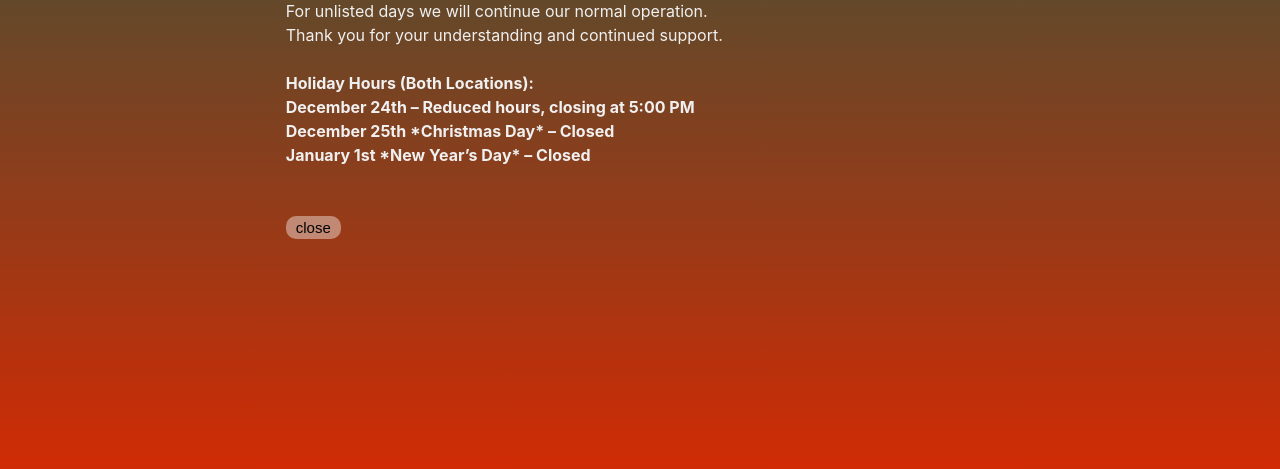
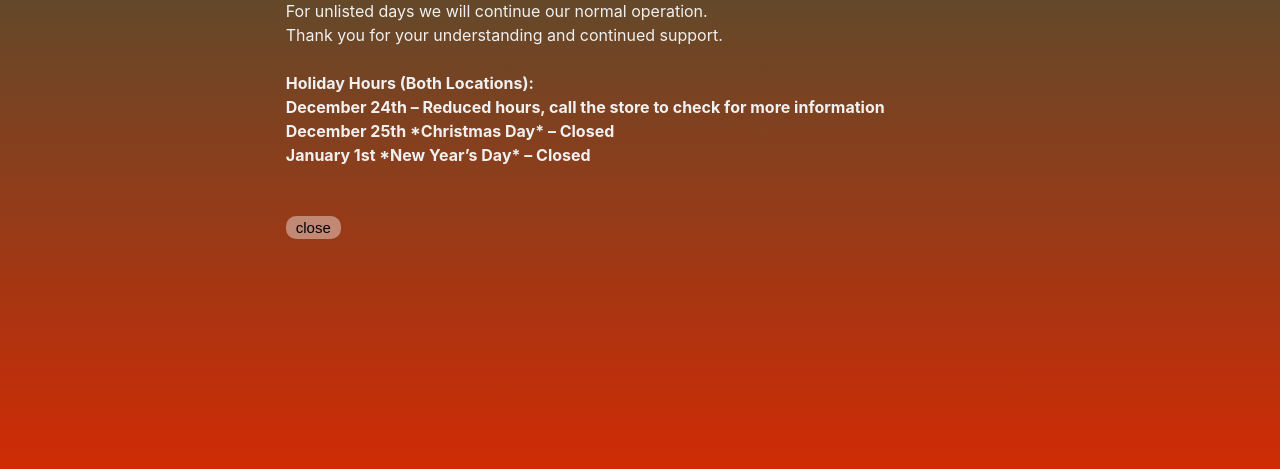
Before and after one commit to dilkwak/makisite, a plain HTML site: page index.html in a window 1280 px wide. Shown: the part 317-786 px from the top of the page. Drawn offline with Linux system fonts and the light colour scheme.

Commit message:
reduced hours

```diff
--- a/index.html
+++ b/index.html
@@ -65,7 +65,7 @@
                 <br><br>
 
                 <strong>Holiday Hours (Both Locations):<br>
-                December 24th – Reduced hours, closing at 5:00 PM<br>
+                December 24th – Reduced hours, call the store to check for more information<br>
                 December 25th *Christmas Day* – Closed<br>
                 January 1st *New Year’s Day* – Closed<br>
                 <br><br>
```
